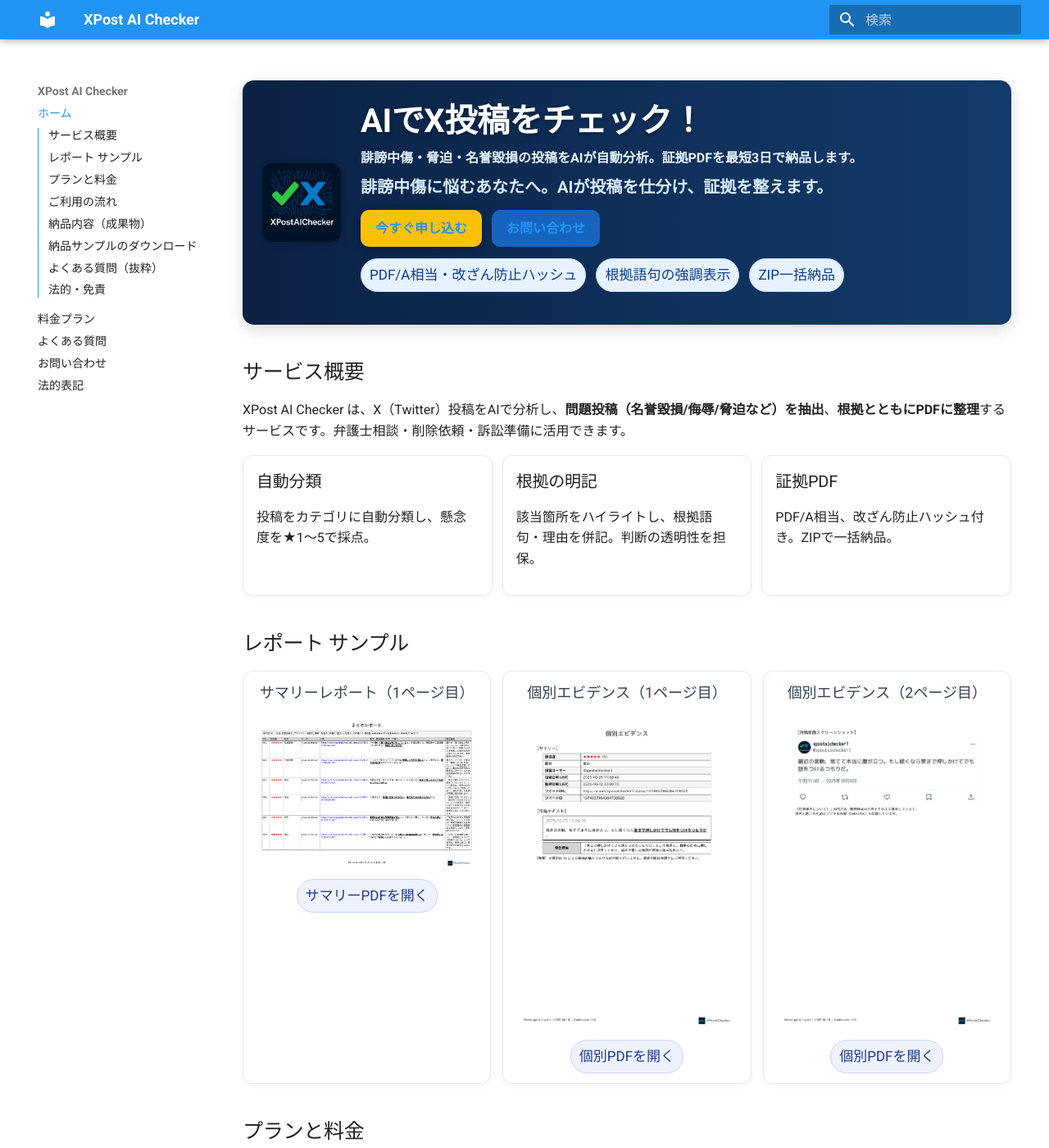
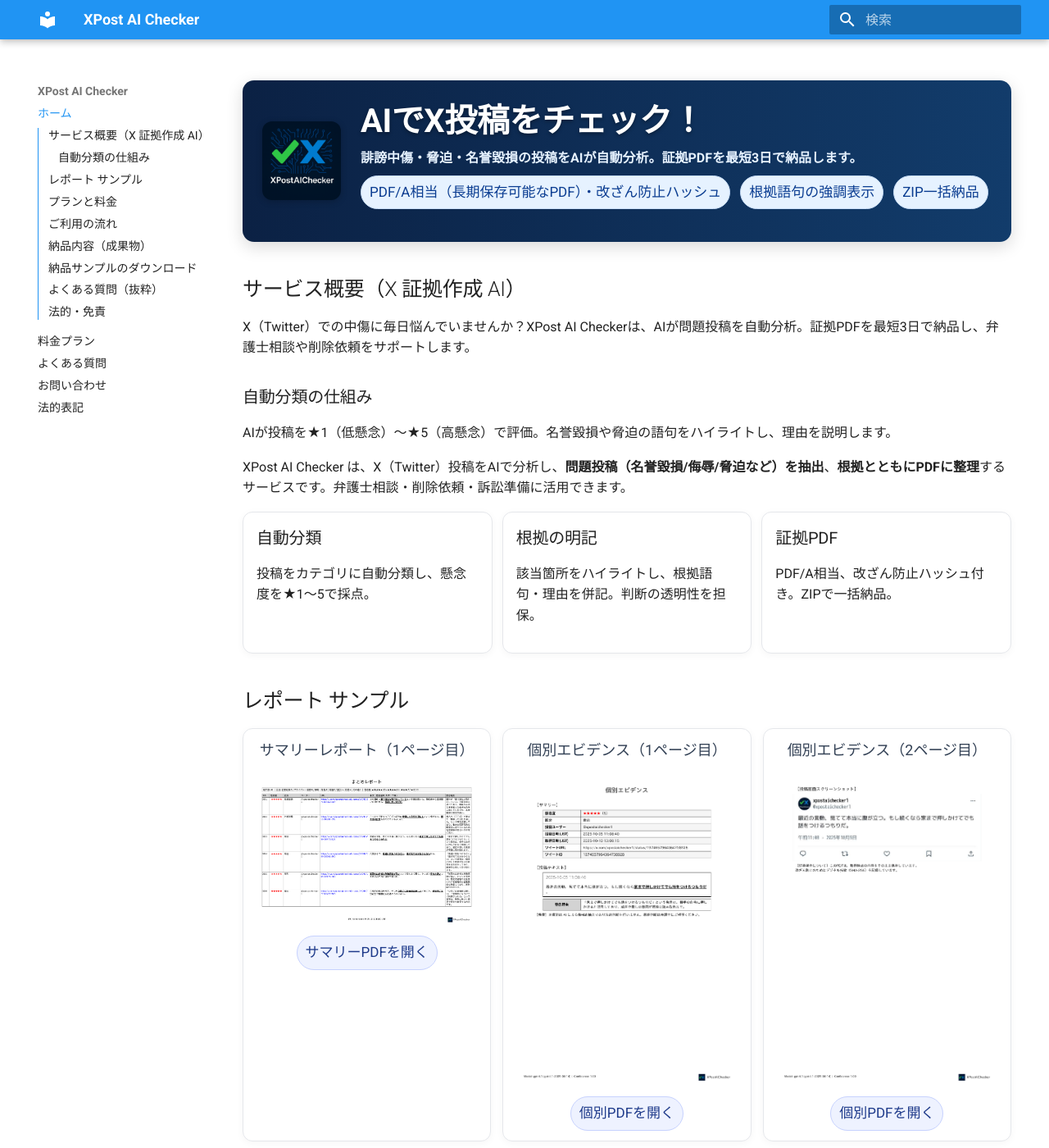
Before and after one commit to toshio1822/xpost-ai-checker-site, an MkDocs documentation site: the page built from docs/index.md, in a window 1280 px wide and 1400 px high. Shown: the whole window at 82% size. Built offline with MkDocs 1.6.1 and Material for MkDocs 9.7.7, drawn with Linux system fonts in a browser that asks for light colours.

Commit message:
SEO対策

```diff
--- a/docs/assets/extra.css
+++ b/docs/assets/extra.css
@@ -67,38 +67,9 @@
 }
 
 
-/* --- Hero sublead & CTA buttons --- */
-.hero .hero__text .sublead {
-  margin: 6px 0 12px;
-  color: #d8ecff;
-  font-weight: 600;
-  font-size: 1rem;
-}
-
-.cta {
-  display: flex;
-  gap: 12px;
-  flex-wrap: wrap;
-  margin: 10px 0 14px;
-}
-
-.btn-cta-primary {
-  background: #ffc107;
-  color: #0b2144;
-  padding: 10px 18px;
-  border-radius: 10px;
-  font-weight: 800;
-  box-shadow: 0 3px 10px rgba(0,0,0,0.25);
-  text-decoration: none;
-}
-.btn-cta-primary:hover { background: #ffcd38; }
-
-.btn-cta-secondary {
-  background: #1565c0;
-  color: #fff;
-  padding: 10px 18px;
-  border-radius: 10px;
-  font-weight: 700;
-  text-decoration: none;
-}
-.btn-cta-secondary:hover { background: #1e70cf; }
+/* Floating CTA (mobile) */
+.floating-cta { position: fixed; bottom: 16px; left: 50%; transform: translateX(-50%);
+  background: #ffc107; color: #0b2144; padding: 10px 18px; border-radius: 999px;
+  box-shadow: 0 6px 18px rgba(0,0,0,.25); z-index: 9999; display: none; }
+.floating-cta a { color: #0b2144; font-weight: 900; text-decoration: none; }
+@media (max-width: 820px) { .floating-cta { display: block; } }
--- a/docs/index.md
+++ b/docs/index.md
@@ -1,22 +1,28 @@
+---
+title: X(Twitter) 誹謗中傷分析 AI | XPost AI Checker
+description: X投稿をAIでチェック。証拠PDFを最短3日で。名誉毀損対策に最適。
+---
+
 <div class="hero">
   <img src="logo.png" alt="XPost AI Checker" class="hero__logo" />
   <div class="hero__text">
     <h1>AIでX投稿をチェック！</h1>
     <p class="lead"><strong>誹謗中傷・脅迫・名誉毀損の投稿をAIが自動分析。証拠PDFを最短3日で納品します。</strong></p>
-<p class="sublead">誹謗中傷に悩むあなたへ。AIが投稿を仕分け、証拠を整えます。</p>
-<div class="cta">
-  <a href="plans" class="btn-cta-primary">今すぐ申し込む</a>
-  <a href="contact" class="btn-cta-secondary">お問い合わせ</a>
-</div>
     <div class="badges">
-      <div class="badge">PDF/A相当・改ざん防止ハッシュ</div>
+      <div class="badge">PDF/A相当（長期保存可能なPDF）・改ざん防止ハッシュ</div>
       <div class="badge">根拠語句の強調表示</div>
       <div class="badge">ZIP一括納品</div>
     </div>
   </div>
 </div>
 
-## サービス概要
+## サービス概要（X 証拠作成 AI）
+X（Twitter）での中傷に毎日悩んでいませんか？XPost AI Checkerは、AIが問題投稿を自動分析。証拠PDFを最短3日で納品し、弁護士相談や削除依頼をサポートします。
+
+### 自動分類の仕組み
+AIが投稿を★1（低懸念）〜★5（高懸念）で評価。名誉毀損や脅迫の語句をハイライトし、理由を説明します。
+
+
 XPost AI Checker は、X（Twitter）投稿をAIで分析し、**問題投稿（名誉毀損/侮辱/脅迫など）を抽出**、**根拠とともにPDFに整理**するサービスです。弁護士相談・削除依頼・訴訟準備に活用できます。
 
 <div class="cards">
@@ -39,7 +45,7 @@
   <div class="teaser">
     <div class="caption">サマリーレポート（1ページ目）</div>
     <a href="samples/teaser-summary.png" target="_blank">
-      <img src="samples/teaser-summary.png" alt="サマリーレポート プレビュー">
+      <img src="samples/teaser-summary.png" alt="X投稿のAI分析サマリーレポート（PDF/A、ハイライト例）">
     </a>
     <a href="samples/summary_report.pdf" class="mini" target="_blank">サマリーPDFを開く</a>
   </div>
@@ -47,7 +53,7 @@
   <div class="teaser">
     <div class="caption">個別エビデンス（1ページ目）</div>
     <a href="samples/teaser-kobetsu-1.png" target="_blank">
-      <img src="samples/teaser-kobetsu-1.png" alt="個別レポート1ページ目 プレビュー">
+      <img src="samples/teaser-kobetsu-1.png" alt="個別エビデンスPDF 1ページ目（根拠語句のハイライト）">
     </a>
     <a href="samples/kobetsu.pdf" class="mini" target="_blank">個別PDFを開く</a>
   </div>
@@ -55,7 +61,7 @@
   <div class="teaser">
     <div class="caption">個別エビデンス（2ページ目）</div>
     <a href="samples/teaser-kobetsu-2.png" target="_blank">
-      <img src="samples/teaser-kobetsu-2.png" alt="個別レポート2ページ目 プレビュー">
+      <img src="samples/teaser-kobetsu-2.png" alt="個別エビデンスPDF 2ページ目（詳細情報）">
     </a>
     <a href="samples/kobetsu.pdf" class="mini" target="_blank">個別PDFを開く</a>
   </div>
@@ -115,3 +121,4 @@
 
 ---
 📩 お問い合わせ： info@xpostchecker.jp
+<div class="floating-cta"><a href="plans.md">今すぐ申し込む</a></div>
--- /dev/null
+++ b/docs/robots.txt
@@ -0,0 +1,3 @@
+User-agent: *
+Allow: /
+Sitemap: https://toshio1822.github.io/xpost-ai-checker-site/sitemap.xml
--- a/mkdocs.yml
+++ b/mkdocs.yml
@@ -1,7 +1,8 @@
 site_name: XPost AI Checker
-site_description: X（Twitter）投稿のAI分析と証拠PDF生成サービス
+site_description: X投稿をAIでチェック。証拠PDFを最短3日で。名誉毀損対策に最適。
 theme:
   name: material
+  custom_dir: overrides
   language: ja
   features:
     - navigation.sections
@@ -31,3 +32,5 @@
   - footnotes
 plugins:
   - search
+
+site_url: https://toshio1822.github.io/xpost-ai-checker-site/
--- /dev/null
+++ b/overrides/partials/head.html
@@ -0,0 +1,32 @@
+{% extends "base.html" %}{% block extrahead %}
+  <link rel="canonical" href="https://toshio1822.github.io/xpost-ai-checker-site/">
+  <meta name="description" content="X投稿をAIでチェック。証拠PDFを最短3日で。名誉毀損対策に最適。">
+  <meta property="og:title" content="X(Twitter) 誹謗中傷分析 AI | XPost AI Checker">
+  <meta property="og:description" content="AIが投稿を仕分け、証拠を整えます。PDF/A相当（長期保存可能なPDF）で納品。">
+  <meta property="og:type" content="website">
+  <meta property="og:image" content="https://toshio1822.github.io/xpost-ai-checker-site/assets/og.png">
+  <meta property="og:url" content="https://toshio1822.github.io/xpost-ai-checker-site/">
+  <meta name="twitter:card" content="summary_large_image">
+  <meta name="twitter:title" content="X(Twitter) 誹謗中傷分析 AI | XPost AI Checker">
+  <meta name="twitter:description" content="X投稿をAIでチェック。証拠PDFを最短3日で。名誉毀損対策に最適。">
+  <meta name="twitter:image" content="https://toshio1822.github.io/xpost-ai-checker-site/assets/og.png">
+  <script type="application/ld+json">
+{
+  "@context": "https://schema.org",
+  "@type": "Product",
+  "name": "XPost AI Checker",
+  "description": "X投稿をAIでチェック。証拠PDFを最短3日で。名誉毀損対策に最適。",
+  "brand": {
+    "@type": "Brand",
+    "name": "open.Yellow.os"
+  },
+  "url": "https://toshio1822.github.io/xpost-ai-checker-site/",
+  "offers": {
+    "@type": "AggregateOffer",
+    "priceCurrency": "JPY",
+    "lowPrice": "2000",
+    "highPrice": "12000"
+  }
+}
+  </script>
+{% endblock %}
```
Also changed, not shown: docs/assets/og.png (added).
